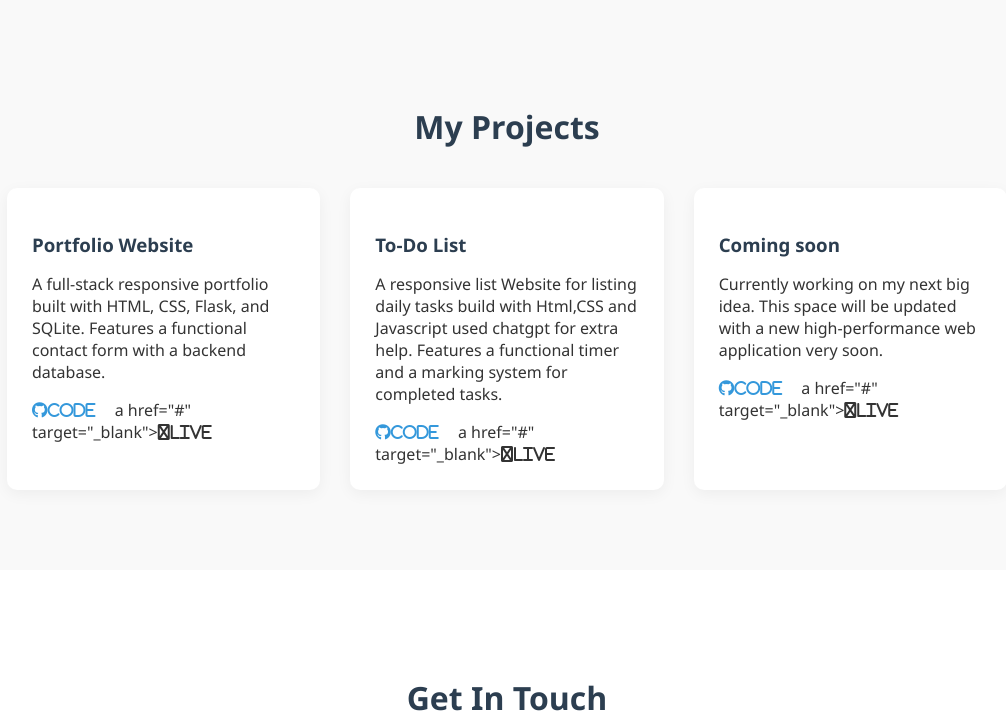
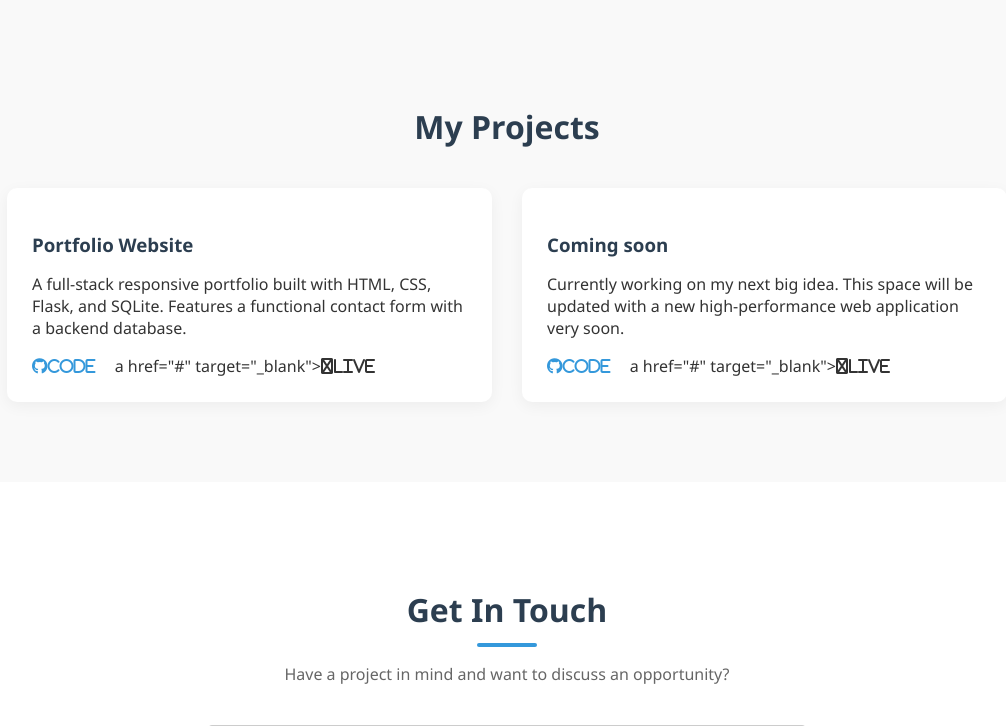
Before and after one commit to HardikUniyal/MyPortfolio, a Flask app: page / in a window 1280 px wide. Shown: the part 1698-2424 px from the top of the page, without its empty margins (133-1139 px from the left). Run offline with Flask 3, Linux system fonts and the light colour scheme.

Commit message:
removed a project form webpage

```diff
--- a/templates/index.html
+++ b/templates/index.html
@@ -57,14 +57,6 @@
                             a href="#" target="_blank"><i class="fab fa-external-link-alt">Live</i></a>
                         </div>
                     </div>
-                    <div class="project-card">
-                        <h3>To-Do List</h3>
-                        <p> A responsive list Website for listing daily tasks build with Html,CSS and Javascript used chatgpt for extra help. Features a functional timer and a marking system for completed tasks. </p>
-                        <div class="project-links">
-                            <a href="#" target="_blank"><i class="fab fa-github">Code</i></a>
-                            a href="#" target="_blank"><i class="fab fa-external-link-alt">Live</i></a>
-                        </div>
-                    </div>
                     <div class="projects-grid">
                     <div class="project-card">
                         <h3>Coming soon</h3>
```
